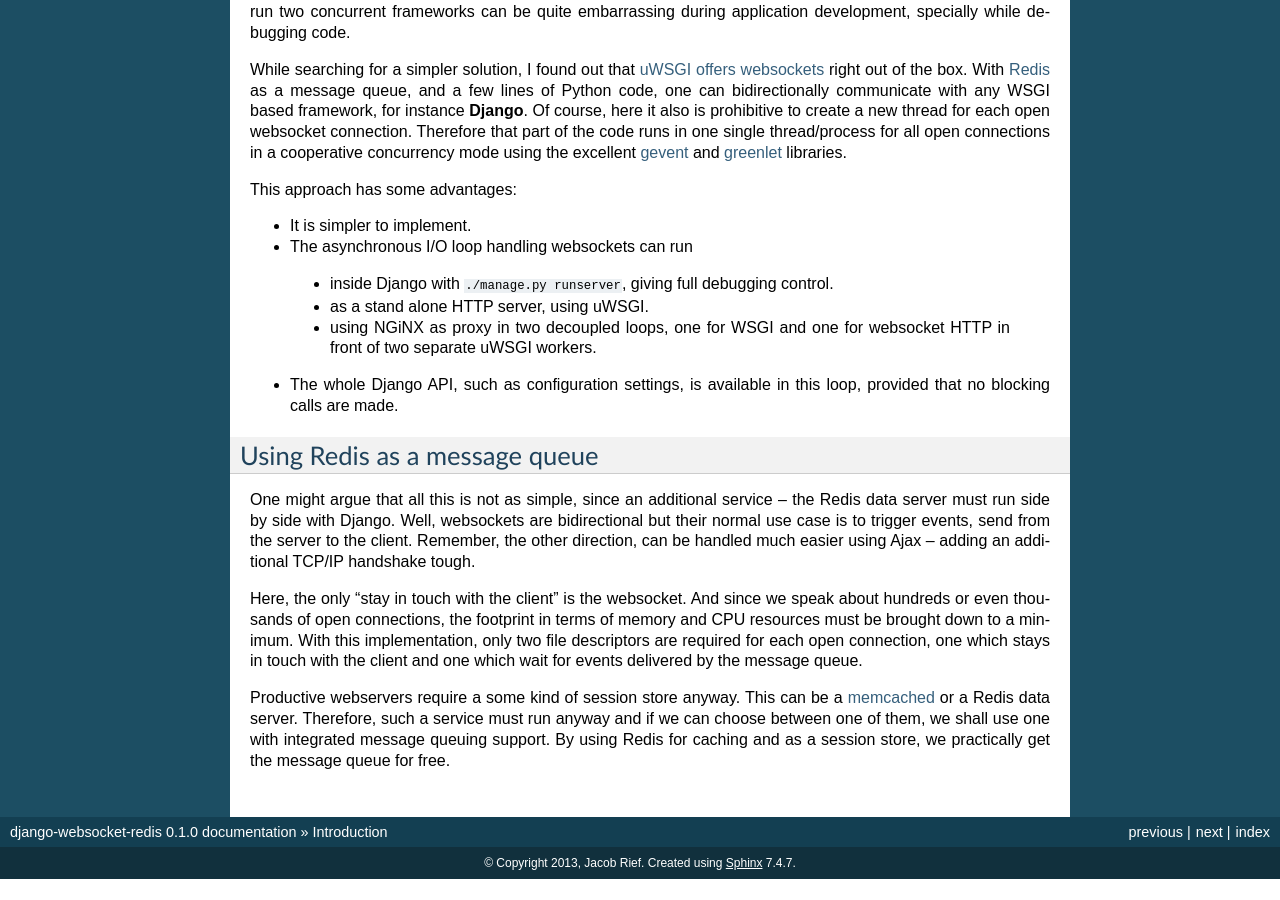
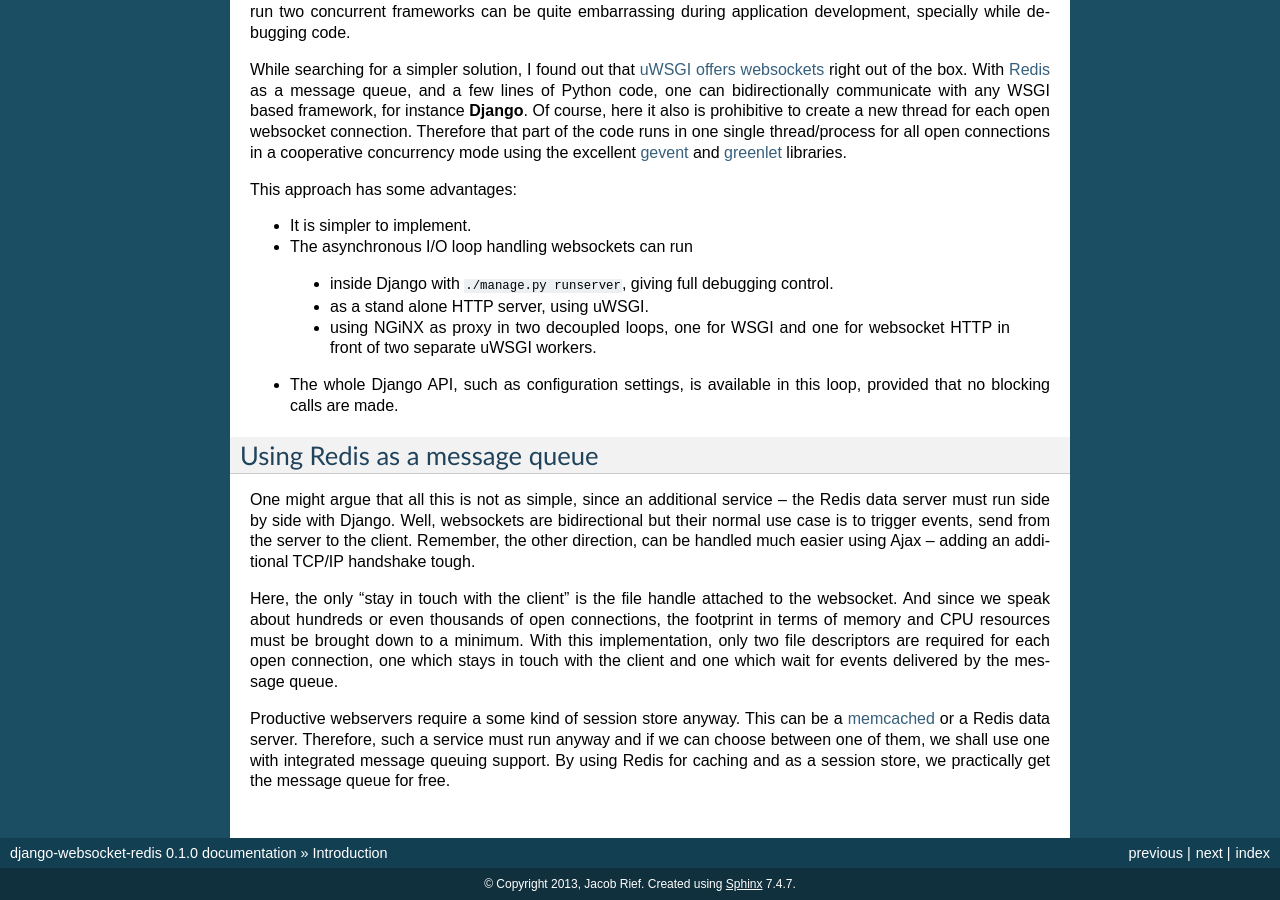
Before and after one commit to jrief/django-websocket-redis, a Sphinx documentation site: the page built from docs/introduction.rst, in a window 1280 px wide and 900 px high, scrolled down 1143 px. Built offline with Sphinx 7.4.7, drawn with Linux system fonts in a browser that asks for light colours; before the commit the page ends 2022 px from its top, so only the background shows below that.

Commit message:
Updated docs

```diff
--- a/docs/introduction.rst
+++ b/docs/introduction.rst
@@ -69,11 +69,11 @@
 to trigger events, send from the server to the client. Remember, the other direction, can be handled
 much easier using Ajax – adding an additional TCP/IP handshake tough.
 
-Here, the only “stay in touch with the client” is the websocket. And since we speak about hundreds
-or even thousands of open connections, the footprint in terms of memory and CPU resources must be
-brought down to a minimum. With this implementation, only two file descriptors are required for
-each open connection, one which stays in touch with the client and one which wait for events
-delivered by the message queue.
+Here, the only “stay in touch with the client” is the file handle attached to the websocket.
+And since we speak about hundreds or even thousands of open connections, the footprint in terms
+of memory and CPU resources must be brought down to a minimum. With this implementation, only
+two file descriptors are required for each open connection, one which stays in touch with the
+client and one which wait for events delivered by the message queue.
 
 Productive webservers require a some kind of session store anyway. This can be a memcached_ or a
 Redis data server. Therefore, such a service must run anyway and if we can choose between one
```
